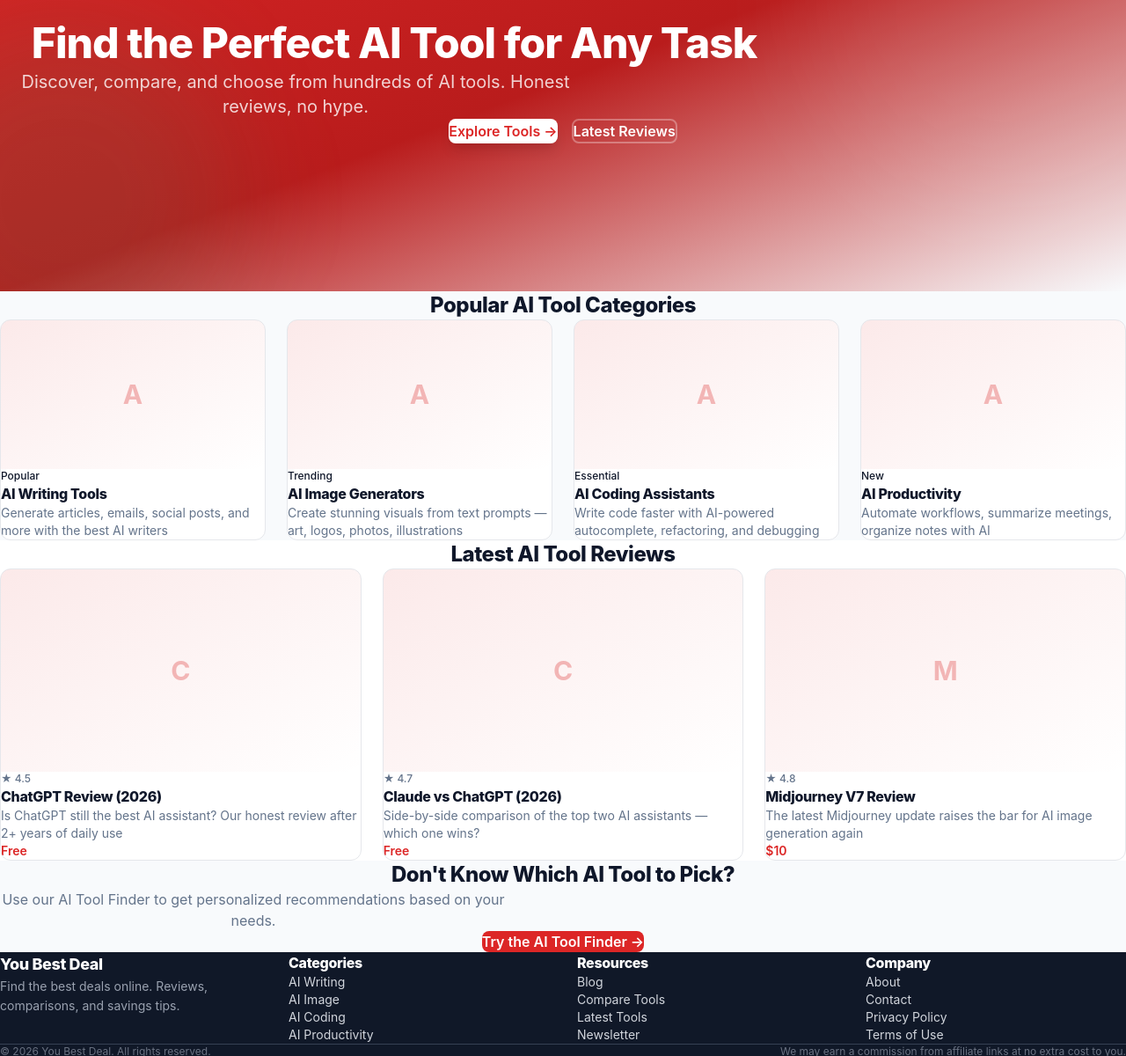
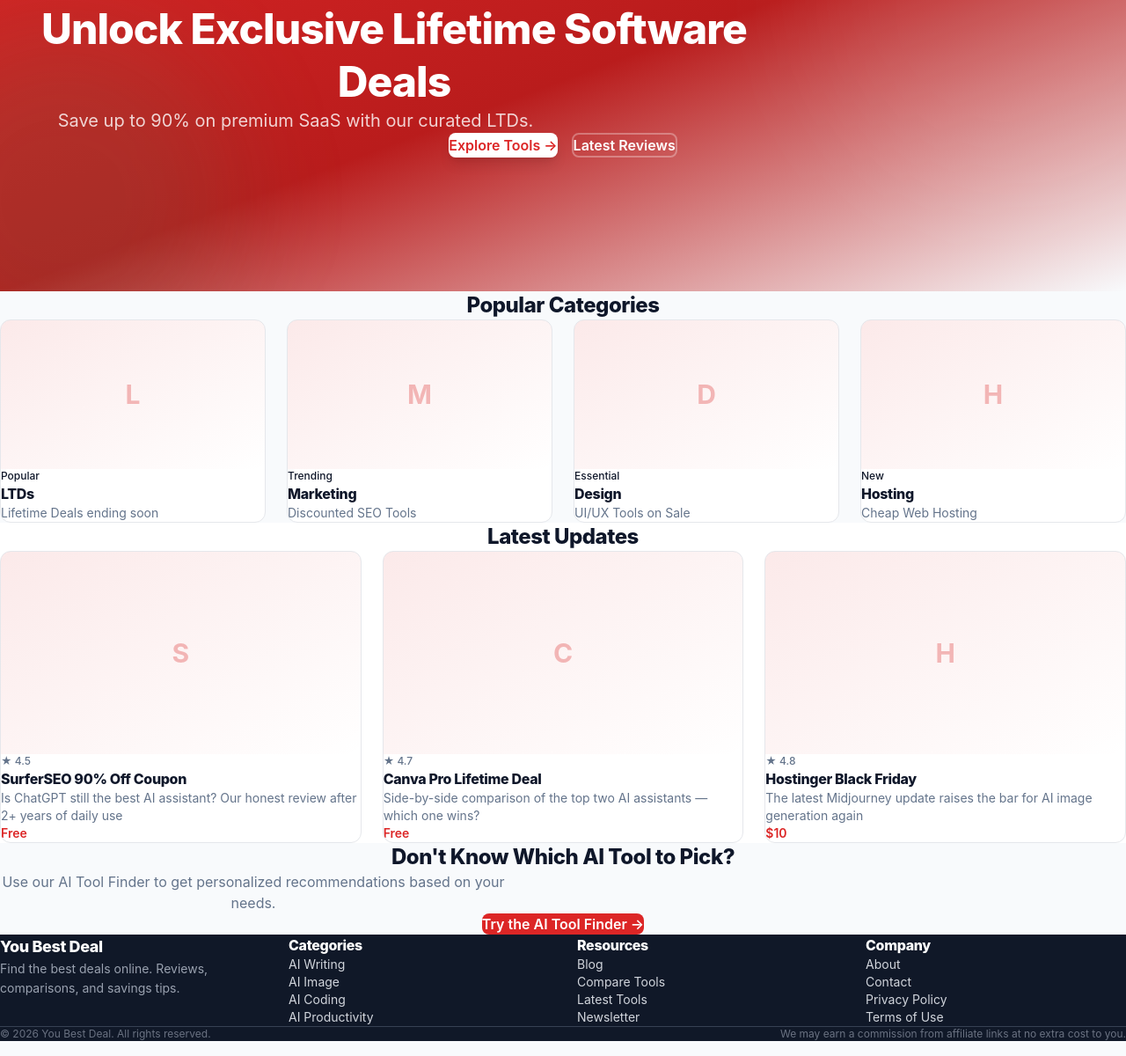
Before and after one commit to RichardDu1/youbestdeal-com, an Astro site: page / in a window 1280 px wide. Shown: the part 214-1414 px from the top of the page at 88% size. Built offline with nearby package versions, Linux system fonts and the light colour scheme; Astro itself is replaced by a stand-in of ours; a web font is replaced by a local one.

Commit message:
update homepage content to specific niche

```diff
--- a/src/pages/index.astro
+++ b/src/pages/index.astro
@@ -5,51 +5,51 @@
 import Hero from '../components/Hero.astro';
 import Card from '../components/Card.astro';
 
-const pageTitle = 'Find the AI For That — Discover the Best AI Tools for Every Task (2026)';
-const pageDescription = 'Honest reviews and detailed comparisons of the best AI tools for writing, image generation, coding, productivity, and more. Find the right AI for every task.';
+const pageTitle = 'You Best Deal — Lifetime Deals & Software Coupons';
+const pageDescription = 'Never pay full price again. Discover the best AppSumo lifetime deals (LTDs) and SaaS coupons.';
 ---
 
 <BaseLayout
   title={pageTitle}
   description={pageDescription}
-  canonical="https://findtheaiforthat.com/en/"
+  canonical="https://youbestdeal.com/en/"
   schema={{
     type: 'WebSite',
     data: { description: pageDescription },
   }}
 >
   <Hero
-    title="Find the Perfect AI Tool for Any Task"
-    subtitle="Discover, compare, and choose from hundreds of AI tools. Honest reviews, no hype."
+    title="Unlock Exclusive Lifetime Software Deals"
+    subtitle="Save up to 90% on premium SaaS with our curated LTDs."
     cta={{ label: 'Explore Tools', href: '/en/categories/' }}
     ctaSecondary={{ label: 'Latest Reviews', href: '/en/latest/' }}
   />
 
   <!-- Featured Categories -->
   <section class="container py-16">
-    <h2 class="text-2xl font-bold mb-8 text-center">Popular AI Tool Categories</h2>
+    <h2 class="text-2xl font-bold mb-8 text-center">Popular Categories</h2>
     <div class="grid grid-cols-1 sm:grid-cols-2 lg:grid-cols-4 gap-6">
       <Card
-        title="AI Writing Tools"
-        description="Generate articles, emails, social posts, and more with the best AI writers"
+        title="LTDs"
+        description="Lifetime Deals ending soon"
         href="/en/categories/writing/"
         tag="Popular"
       />
       <Card
-        title="AI Image Generators"
-        description="Create stunning visuals from text prompts — art, logos, photos, illustrations"
+        title="Marketing"
+        description="Discounted SEO Tools"
         href="/en/categories/image/"
         tag="Trending"
       />
       <Card
-        title="AI Coding Assistants"
-        description="Write code faster with AI-powered autocomplete, refactoring, and debugging"
+        title="Design"
+        description="UI/UX Tools on Sale"
         href="/en/categories/coding/"
         tag="Essential"
       />
       <Card
-        title="AI Productivity"
-        description="Automate workflows, summarize meetings, organize notes with AI"
+        title="Hosting"
+        description="Cheap Web Hosting"
         href="/en/categories/productivity/"
         tag="New"
       />
@@ -59,24 +59,24 @@
   <!-- Latest Reviews -->
   <section class="bg-neutral py-16">
     <div class="container">
-      <h2 class="text-2xl font-bold mb-8 text-center">Latest AI Tool Reviews</h2>
+      <h2 class="text-2xl font-bold mb-8 text-center">Latest Updates</h2>
       <div class="grid grid-cols-1 md:grid-cols-3 gap-6">
         <Card
-          title="ChatGPT Review (2026)"
+          title="SurferSEO 90% Off Coupon"
           description="Is ChatGPT still the best AI assistant? Our honest review after 2+ years of daily use"
           href="/en/reviews/chatgpt/"
           rating={4.5}
           price="Free"
         />
         <Card
-          title="Claude vs ChatGPT (2026)"
+          title="Canva Pro Lifetime Deal"
           description="Side-by-side comparison of the top two AI assistants — which one wins?"
           href="/en/compare/claude-vs-chatgpt/"
           rating={4.7}
           price="Free"
         />
         <Card
-          title="Midjourney V7 Review"
+          title="Hostinger Black Friday"
           description="The latest Midjourney update raises the bar for AI image generation again"
           href="/en/reviews/midjourney-v7/"
           rating={4.8}
```
